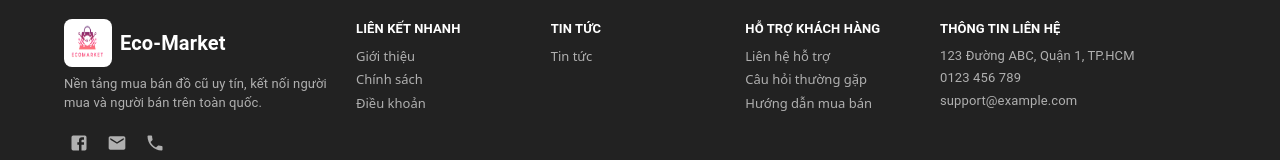
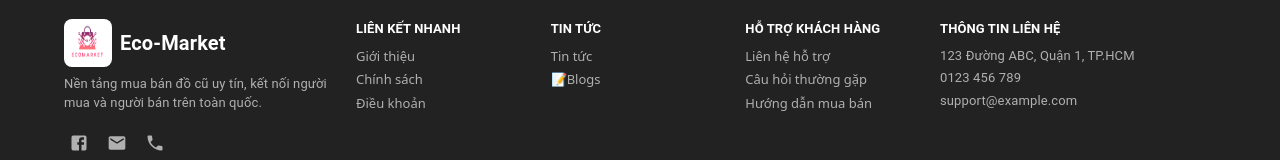
Before and after one commit to hoangson03112/FE-second-hand-market, a React (Create React App) app in the folder fontend/second-hand-market/: page /eco-market/home in a window 1280 px wide. Shown: the part 1362-1522 px from the top of the page. Built offline with nearby package versions, Linux system fonts and the light colour scheme; no server answers.

Commit message:
update voucher

```diff
--- a/fontend/second-hand-market/src/components/Layout/Footer/Footer.js
+++ b/fontend/second-hand-market/src/components/Layout/Footer/Footer.js
@@ -66,6 +66,23 @@ const Footer = () => {
               <Link href="/eco-market/news" color="inherit" underline="hover" sx={{ fontSize: 13 }}>
                 Tin tức
               </Link>
+                <Link
+                href="/eco-market/blogs"
+                color="inherit"
+               underline="hover"
+               sx={{
+                  fontSize: 13,
+                  display: "flex",
+                 alignItems: "center",
+                transition: "color 0.3s",
+                  "&:hover": {
+                  color: "#fff",
+                 },
+                }}
+                >
+             <Box component="span" sx={{ fontWeight: 500 }}>📝</Box> Blogs
+           </Link>
+
             </Stack>
           </Grid>
 
```
Also changed, not shown: 1 other file (tests, documents, lock files or other folders).
